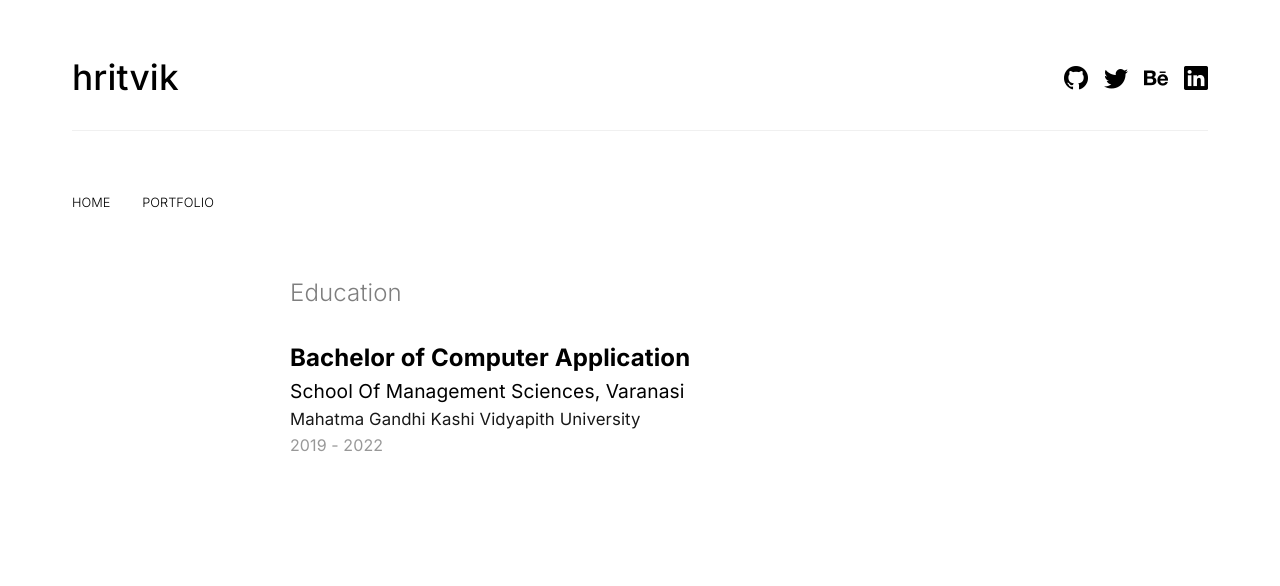
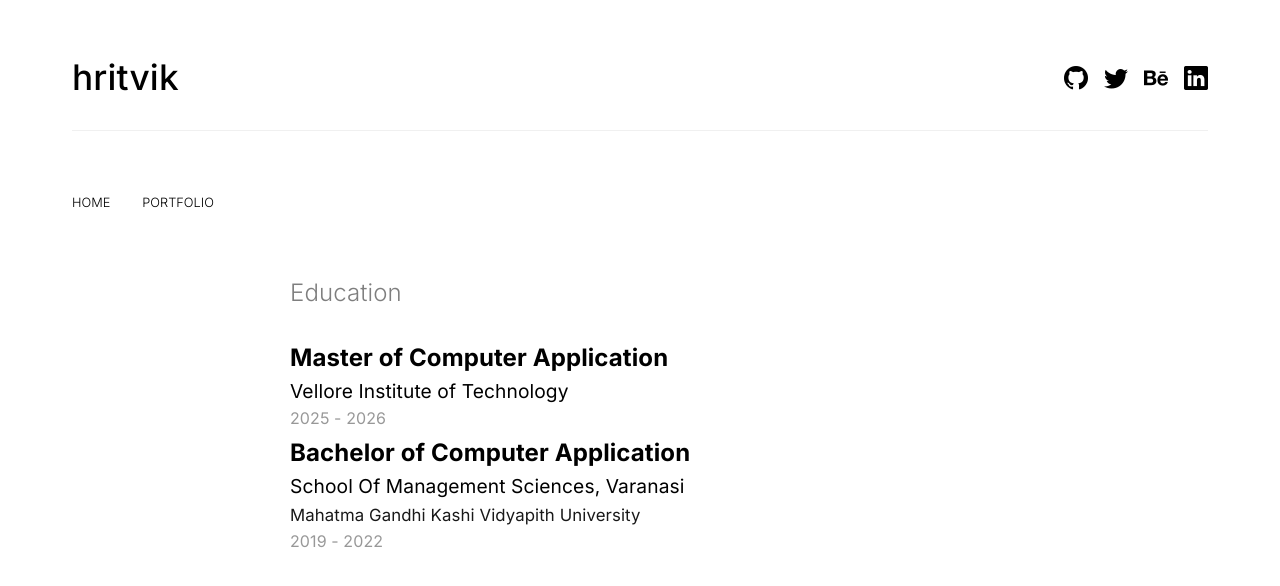
Before and after one commit to Hritvik-Mohan/hm-portfolio, a React (Vite) app: page /education in a window 1280 px wide. Shown: the top 586 px of the page. Built offline with nearby package versions, Linux system fonts and the light colour scheme.

Commit message:
Update Update Section

```diff
--- a/src/components/Education/Education.jsx
+++ b/src/components/Education/Education.jsx
@@ -1,17 +1,23 @@
-import './Education.css'
+import "./Education.css";
 
 function Education() {
   return (
-    <div className='edu'>
-        <h2 className='tabs-heading'>Education</h2>
-        <div className=''>
-            <h2 className='edu-title'>Bachelor of Computer Application</h2>
-            <p className='edu-institute'>School Of Management Sciences, Varanasi</p>
-            <p className='edu-uni'>Mahatma Gandhi Kashi Vidyapith University</p>
-            <p className='edu-duration'>2019 - 2022</p>
-        </div>
+    <div className="edu">
+      <h2 className="tabs-heading">Education</h2>
+      <div className="">
+        <h2 className="edu-title">Master of Computer Application</h2>
+        <p className="edu-institute">Vellore Institute of Technology</p>
+        {/* <p className="edu-uni">Mahatma Gandhi Kashi Vidyapith University</p> */}
+        <p className="edu-duration">2025 - 2026</p>
+      </div>
+      <div className="">
+        <h2 className="edu-title">Bachelor of Computer Application</h2>
+        <p className="edu-institute">School Of Management Sciences, Varanasi</p>
+        <p className="edu-uni">Mahatma Gandhi Kashi Vidyapith University</p>
+        <p className="edu-duration">2019 - 2022</p>
+      </div>
     </div>
-  )
+  );
 }
 
-export default Education
+export default Education;
```
